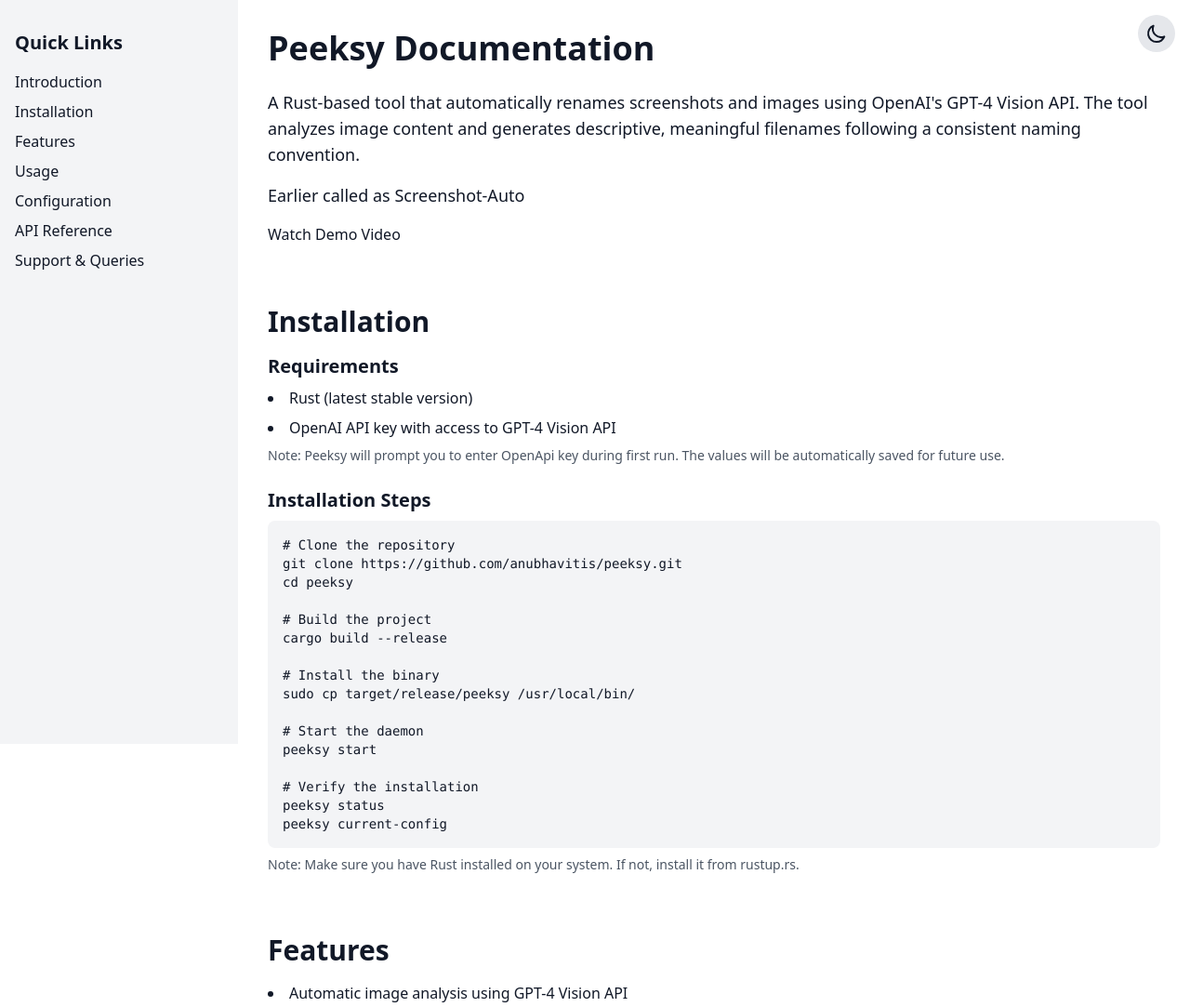
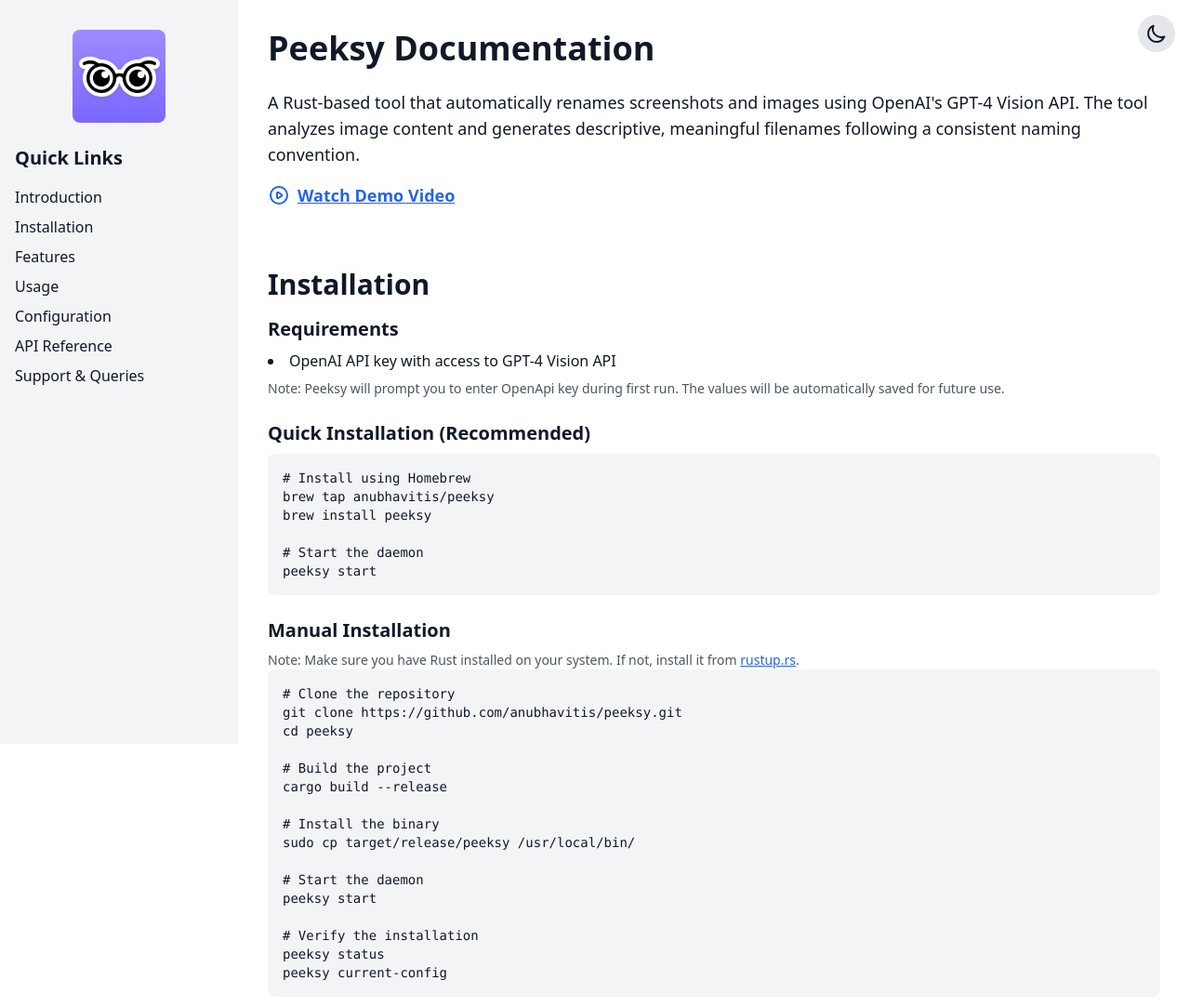
Before and after one commit to anubhavitis/peeksy, a plain HTML site: page index.html in a window 1280 px wide. Shown: the top 1083 px of the page at 93% size. Drawn offline with nearby package versions, Linux system fonts and the light colour scheme.

Commit message:
ft: updated index.html

```diff
--- a/index.html
+++ b/index.html
@@ -2,38 +2,38 @@
 <html lang="en">
 
 <head>
-    <meta charset="UTF-8">
-    <meta name="viewport" content="width=device-width, initial-scale=1.0">
+    <meta charset="UTF-8" />
+    <meta name="viewport" content="width=device-width, initial-scale=1.0" />
     <title>Peeksy</title>
     <script src="https://cdn.tailwindcss.com"></script>
     <script>
         tailwind.config = {
-            darkMode: 'class',
+            darkMode: "class",
             theme: {
                 extend: {
                     colors: {
                         primary: {
-                            light: '#3B82F6', // Blue for light mode
-                            dark: '#60A5FA'  // Lighter blue for dark mode
+                            light: "#3B82F6", // Blue for light mode
+                            dark: "#60A5FA", // Lighter blue for dark mode
                         },
                         background: {
-                            dark: '#111827',  // Darker gray for main background
-                            darkSecondary: '#1F2937' // Slightly lighter for secondary elements
+                            dark: "#111827", // Darker gray for main background
+                            darkSecondary: "#1F2937", // Slightly lighter for secondary elements
                         },
                         text: {
-                            dark: '#F3F4F6' // Light gray for text in dark mode
-                        }
-                    }
-                }
-            }
-        }
+                            dark: "#F3F4F6", // Light gray for text in dark mode
+                        },
+                    },
+                },
+            },
+        };
     </script>
     <style type="text/tailwindcss">
         @layer utilities {
-            .scroll-smooth {
-                scroll-behavior: smooth;
-            }
+        .scroll-smooth {
+          scroll-behavior: smooth;
         }
+      }
     </style>
 </head>
 
@@ -41,15 +41,26 @@
     <!-- Navigation -->
     <nav class="fixed top-0 left-0 h-full w-64 bg-gray-100 dark:bg-gray-800 p-4 overflow-y-auto hidden md:block">
         <div class="sticky top-4">
+            <div class="flex justify-center mb-6">
+                <img src="assets/peeksy.png" width="100" height="100" alt="Peeksy Logo" class="rounded-lg" />
+            </div>
             <h2 class="text-xl font-bold mb-4">Quick Links</h2>
             <ul class="space-y-2">
-                <li><a href="#introduction" class="hover:text-primary">Introduction</a></li>
-                <li><a href="#installation" class="hover:text-primary">Installation</a></li>
+                <li>
+                    <a href="#introduction" class="hover:text-primary">Introduction</a>
+                </li>
+                <li>
+                    <a href="#installation" class="hover:text-primary">Installation</a>
+                </li>
                 <li><a href="#features" class="hover:text-primary">Features</a></li>
                 <li><a href="#usage" class="hover:text-primary">Usage</a></li>
-                <li><a href="#configuration" class="hover:text-primary">Configuration</a></li>
+                <li>
+                    <a href="#configuration" class="hover:text-primary">Configuration</a>
+                </li>
                 <li><a href="#api" class="hover:text-primary">API Reference</a></li>
-                <li><a href="#support" class="hover:text-primary">Support & Queries</a></li>
+                <li>
+                    <a href="#support" class="hover:text-primary">Support & Queries</a>
+                </li>
             </ul>
         </div>
     </nav>
@@ -85,12 +96,23 @@
         <!-- Introduction -->
         <section id="introduction" class="mb-16">
             <h1 class="text-4xl font-bold mb-6">Peeksy Documentation</h1>
-            <p class="text-lg mb-4">A Rust-based tool that automatically renames screenshots and images using OpenAI's
-                GPT-4 Vision API. The tool analyzes image content and generates descriptive, meaningful filenames
-                following a consistent naming convention.</p>
-            <p class="text-lg mb-4">Earlier called as Screenshot-Auto</p>
-            <a href="https://x.com/anubhavitis/status/1922303569639702976" class="text-primary hover:underline">Watch
-                Demo Video</a>
+            <p class="text-lg mb-4">
+                A Rust-based tool that automatically renames screenshots and images
+                using OpenAI's GPT-4 Vision API. The tool analyzes image content and
+                generates descriptive, meaningful filenames following a consistent
+                naming convention.
+            </p>
+            <a href="https://x.com/anubhavitis/status/1922303569639702976"
+                class="text-blue-600 underline font-bold text-lg flex items-center gap-2 hover:text-blue-800 transition-colors">
+                <svg xmlns="http://www.w3.org/2000/svg" class="h-6 w-6" fill="none" viewBox="0 0 24 24"
+                    stroke="currentColor">
+                    <path stroke-linecap="round" stroke-linejoin="round" stroke-width="2"
+                        d="M14.752 11.168l-3.197-2.132A1 1 0 0010 9.87v4.263a1 1 0 001.555.832l3.197-2.132a1 1 0 000-1.664z" />
+                    <path stroke-linecap="round" stroke-linejoin="round" stroke-width="2"
+                        d="M21 12a9 9 0 11-18 0 9 9 0 0118 0z" />
+                </svg>
+                Watch Demo Video
+            </a>
         </section>
 
         <!-- Installation -->
@@ -100,15 +122,35 @@
                 <div>
                     <h3 class="text-xl font-semibold mb-2">Requirements</h3>
                     <ul class="list-disc list-inside space-y-2">
-                        <li>Rust (latest stable version)</li>
                         <li>OpenAI API key with access to GPT-4 Vision API</li>
                     </ul>
-                    <p class="mt-2 text-sm text-gray-600 dark:text-gray-400">Note: Peeksy will prompt you to enter
-                        OpenApi key during first run. The values will be automatically saved for future use.</p>
+                    <p class="mt-2 text-sm text-gray-600 dark:text-gray-400">
+                        Note: Peeksy will prompt you to enter OpenApi key during first
+                        run. The values will be automatically saved for future use.
+                    </p>
                 </div>
 
                 <div>
-                    <h3 class="text-xl font-semibold mb-2">Installation Steps</h3>
+                    <h3 class="text-xl font-semibold mb-2">
+                        Quick Installation (Recommended)
+                    </h3>
+                    <div class="bg-gray-100 dark:bg-gray-800 p-4 rounded-lg">
+                        <pre class="text-sm"><code># Install using Homebrew
+brew tap anubhavitis/peeksy
+brew install peeksy
+
+# Start the daemon
+peeksy start</code></pre>
+                    </div>
+                </div>
+
+                <div>
+                    <h3 class="text-xl font-semibold mb-2">Manual Installation</h3>
+                    <p class="mt-2 text-sm text-gray-600 dark:text-gray-400">
+                        Note: Make sure you have Rust installed on your system. If not,
+                        install it from
+                        <a href="https://rustup.rs" class="text-blue-600 underline">rustup.rs</a>.
+                    </p>
                     <div class="bg-gray-100 dark:bg-gray-800 p-4 rounded-lg">
                         <pre class="text-sm"><code># Clone the repository
 git clone https://github.com/anubhavitis/peeksy.git
@@ -127,9 +169,6 @@ peeksy start
 peeksy status
 peeksy current-config</code></pre>
                     </div>
-                    <p class="mt-2 text-sm text-gray-600 dark:text-gray-400">Note: Make sure you have Rust installed on
-                        your system. If not, install it from <a href="https://rustup.rs"
-                            class="text-primary hover:underline">rustup.rs</a>.</p>
                 </div>
             </div>
         </section>
@@ -139,7 +178,10 @@ peeksy current-config</code></pre>
             <h2 class="text-3xl font-bold mb-4">Features</h2>
             <ul class="list-disc list-inside space-y-2">
                 <li>Automatic image analysis using GPT-4 Vision API</li>
-                <li>Intelligent context recognition (screenshots, album covers, artwork, posters, UI elements)</li>
+                <li>
+                    Intelligent context recognition (screenshots, album covers, artwork,
+                    posters, UI elements)
+                </li>
                 <li>Consistent filename formatting (lowercase, hyphen-separated)</li>
                 <li>Real-time file monitoring and automatic renaming</li>
                 <li>Configurable naming rules through prompt template</li>
@@ -153,13 +195,19 @@ peeksy current-config</code></pre>
                 <div>
                     <h3 class="text-xl font-semibold mb-2">Basic Usage</h3>
                     <ol class="list-decimal list-inside space-y-2">
-                        <li>Start the Service
+                        <li>
+                            Start the Service
                             <div class="bg-gray-100 dark:bg-gray-800 p-4 rounded-lg ml-6 mt-2">
                                 <pre class="text-sm"><code>peeksy start</code></pre>
                             </div>
                         </li>
-                        <li>Take Screenshots using your system's screenshot shortcut (⌘⇧3 or ⌘⇧4 on macOS)</li>
-                        <li>Watch the Magic - Peeksy will automatically detect, analyze, and rename your screenshots
+                        <li>
+                            Take Screenshots using your system's screenshot shortcut (⌘⇧3 or
+                            ⌘⇧4 on macOS)
+                        </li>
+                        <li>
+                            Watch the Magic - Peeksy will automatically detect, analyze, and
+                            rename your screenshots
                         </li>
                     </ol>
                 </div>
@@ -187,18 +235,32 @@ peeksy update-prompt-file-path "path/to/your/custom-prompt.txt"</code></pre>
                         <li><code>start</code> - Start the Peeksy daemon</li>
                         <li><code>stop</code> - Stop the running Peeksy daemon</li>
                         <li><code>restart</code> - Restart the Peeksy daemon</li>
-                        <li><code>status</code> - Check if the Peeksy daemon is running and get its PID</li>
+                        <li>
+                            <code>status</code> - Check if the Peeksy daemon is running and
+                            get its PID
+                        </li>
                     </ul>
                 </div>
 
                 <div>
                     <h3 class="text-xl font-semibold mb-2">Configuration Management</h3>
                     <ul class="list-disc list-inside space-y-2">
-                        <li><code>current-config</code> - Display the current configuration in JSON format</li>
-                        <li><code>view-prompt-file</code> - Display the contents of the current prompt file</li>
-                        <li><code>update-api-key &lt;value&gt;</code> - Update the OpenAI API key</li>
-                        <li><code>update-prompt-file-path &lt;value&gt;</code> - Update the path to the prompt template
-                            file</li>
+                        <li>
+                            <code>current-config</code> - Display the current configuration
+                            in JSON format
+                        </li>
+                        <li>
+                            <code>view-prompt-file</code> - Display the contents of the
+                            current prompt file
+                        </li>
+                        <li>
+                            <code>update-api-key &lt;value&gt;</code> - Update the OpenAI
+                            API key
+                        </li>
+                        <li>
+                            <code>update-prompt-file-path &lt;value&gt;</code> - Update the
+                            path to the prompt template file
+                        </li>
                     </ul>
                 </div>
             </div>
@@ -235,18 +297,27 @@ peeksy update-prompt-file-path "/path/to/your/custom-prompt.txt"
 # Run the daemon directly (usually not needed, use 'start' instead)
 peeksy daemon</code></pre>
             </div>
-            <p class="mt-2 text-sm text-gray-600 dark:text-gray-400">Note: The daemon must be running for Peeksy to
-                monitor and rename your screenshots. Use <code>peeksy status</code> to verify the daemon is running.</p>
+            <p class="mt-2 text-sm text-gray-600 dark:text-gray-400">
+                Note: The daemon must be running for Peeksy to monitor and rename your
+                screenshots. Use <code>peeksy status</code> to verify the daemon is
+                running.
+            </p>
         </section>
 
         <!-- Contributing -->
         <section id="support" class="mb-16">
             <h2 class="text-3xl font-bold mb-4">Support & Queries</h2>
-            <p class="mb-4">For any questions, issues, or feature requests, please reach out to:</p>
+            <p class="mb-4">
+                For any questions, issues, or feature requests, please reach out to:
+            </p>
             <ul class="list-disc list-inside space-y-2">
-                <li><a href="mailto:ss.lfsgd@gmail.com" class="text-primary hover:underline">Email</a></li>
-                <li><a href="https://github.com/anubhavitis/peeksy/issues" class="text-primary hover:underline">GitHub
-                        Issues</a></li>
+                <li>
+                    <a href="mailto:ss.lfsgd@gmail.com" class="text-blue-600 underline">Email</a>
+                </li>
+                <li>
+                    <a href="https://github.com/anubhavitis/peeksy/issues" class="text-blue-600 underline">GitHub
+                        Issues</a>
+                </li>
             </ul>
             <p class="mt-4">Feel free to:</p>
             <ul class="list-disc list-inside space-y-2">
@@ -256,25 +327,43 @@ peeksy daemon</code></pre>
                 <li>Share your experience with Peeksy</li>
             </ul>
         </section>
+
+        <!-- Special Thanks -->
+        <section class="mb-16">
+            <h2 class="text-3xl font-bold mb-4">Special Thanks</h2>
+            <p class="mb-4">A heartfelt thank you to:</p>
+            <ul class="list-disc list-inside space-y-2">
+                <li>
+                    <a href="https://naved.xyz" class="text-blue-600 underline">navedux</a>
+                    for creating the beautiful Peeksy logo and identity
+                </li>
+            </ul>
+        </section>
     </main>
 
     <script>
         // Theme toggle functionality
         function toggleTheme() {
-            document.documentElement.classList.toggle('dark');
+            document.documentElement.classList.toggle("dark");
+            // Save preference to localStorage
+            const isDark = document.documentElement.classList.contains("dark");
+            localStorage.setItem("theme", isDark ? "dark" : "light");
         }
 
-        // Check for system preference
-        if (window.matchMedia('(prefers-color-scheme: dark)').matches) {
-            document.documentElement.classList.add('dark');
+        // Check for saved theme preference or use light as default
+        const savedTheme = localStorage.getItem("theme");
+        if (savedTheme === "dark") {
+            document.documentElement.classList.add("dark");
+        } else {
+            document.documentElement.classList.remove("dark");
         }
 
         // Smooth scroll for anchor links
-        document.querySelectorAll('a[href^="#"]').forEach(anchor => {
-            anchor.addEventListener('click', function (e) {
+        document.querySelectorAll('a[href^="#"]').forEach((anchor) => {
+            anchor.addEventListener("click", function (e) {
                 e.preventDefault();
-                document.querySelector(this.getAttribute('href')).scrollIntoView({
-                    behavior: 'smooth'
+                document.querySelector(this.getAttribute("href")).scrollIntoView({
+                    behavior: "smooth",
                 });
             });
         });
```
